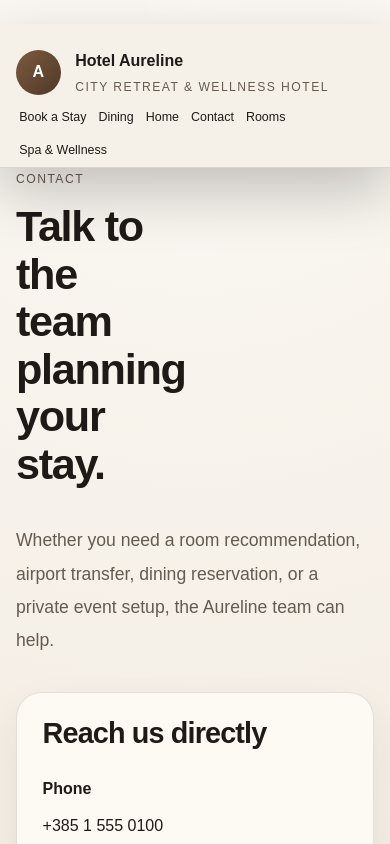
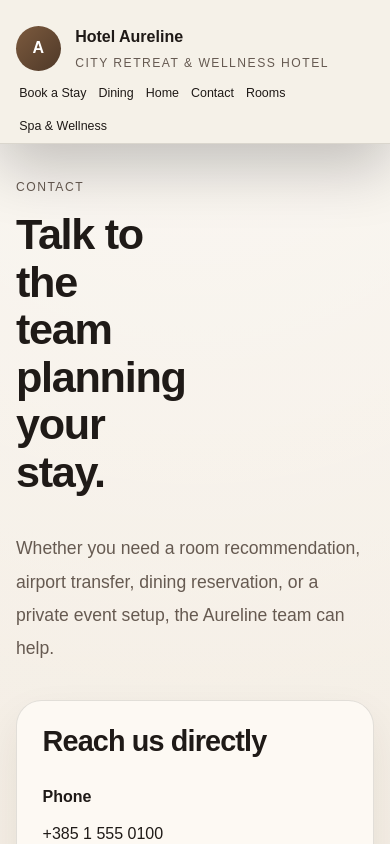
Before and after one commit to fskunk4/hotel-test-web, a Next.js app: page /contact in a window 390 px wide. Shown: the top 844 px of the page. Built offline with nearby package versions, Linux system fonts and the light colour scheme.

Commit message:
Fix mobile hero spacing under sticky header

```diff
--- a/src/app/globals.css
+++ b/src/app/globals.css
@@ -413,7 +413,7 @@ textarea {
 
 @media (max-width: 719px) {
   .site-header {
-    top: 1.5rem;
+    top: 0;
   }
 
   .nav-wrap {
@@ -446,11 +446,12 @@ textarea {
   }
 
   .hero-card {
-    margin-top: -6rem;
+    margin-top: 0;
   }
 
   .page-hero {
-    margin-top: -3rem;
+    margin-top: 0;
+    padding-top: 2rem;
   }
 
   .card-row {
```
